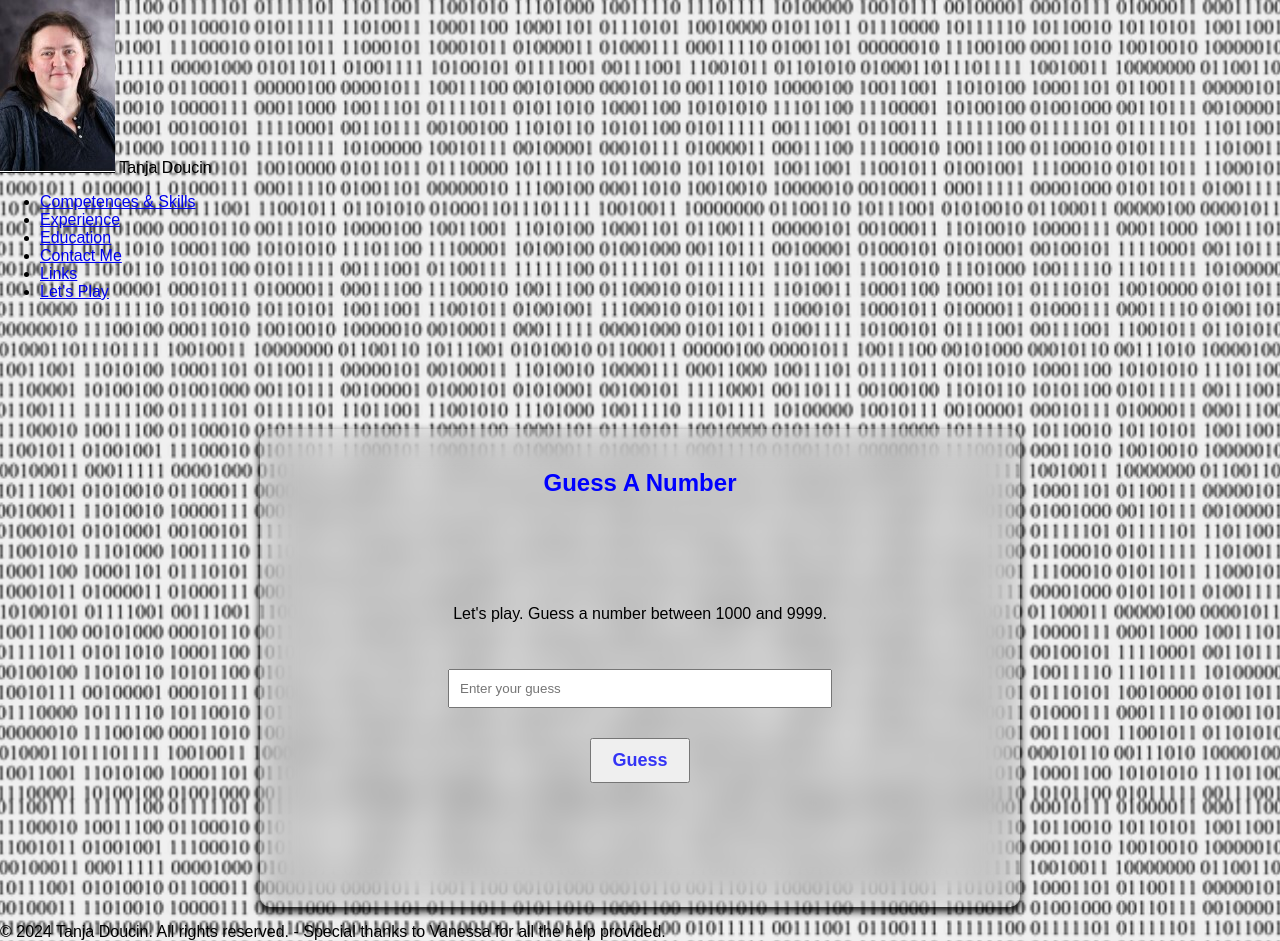
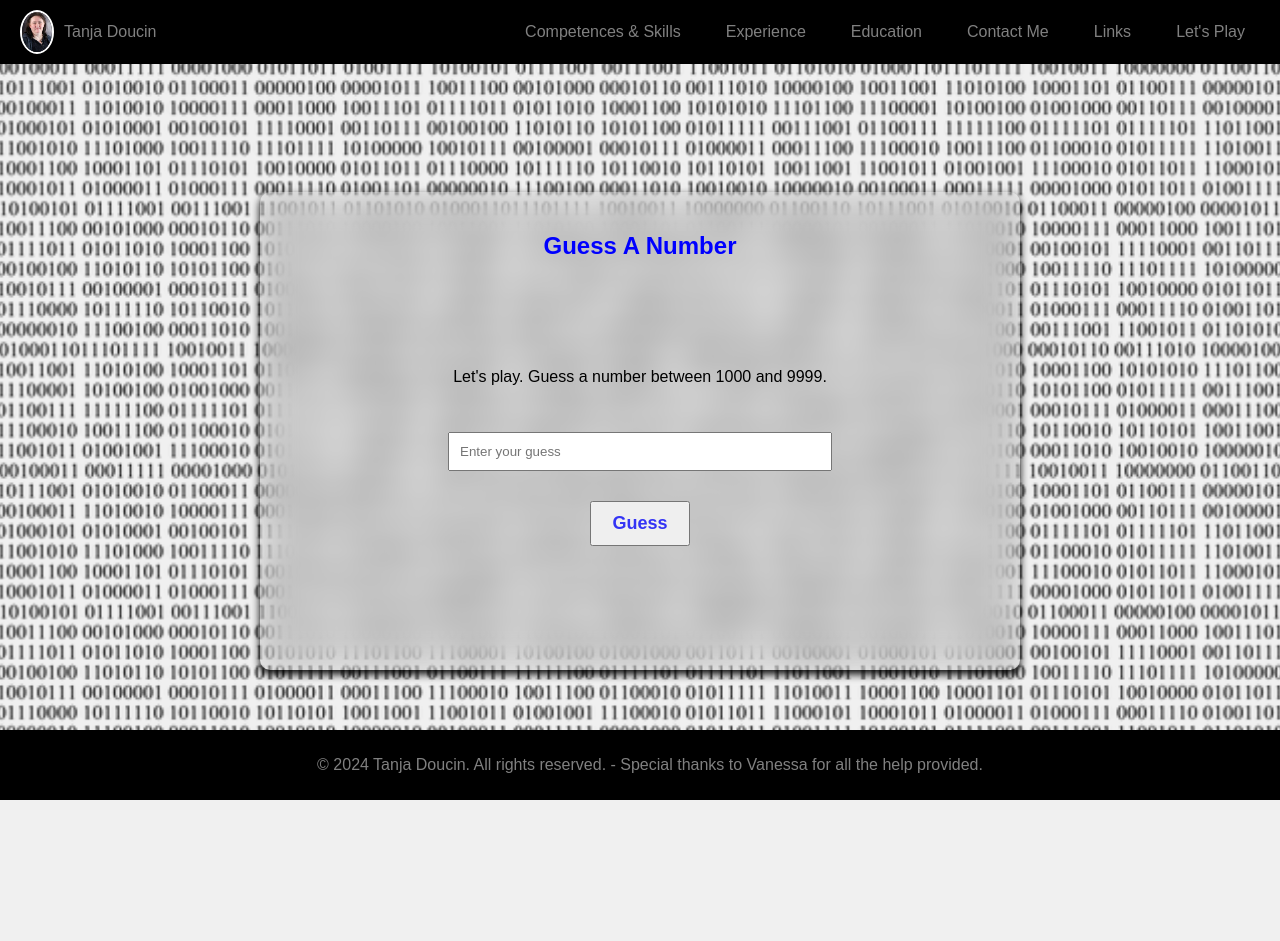
Before and after one commit to Myrdhana/TanjaDoucin, a plain HTML site: page game.html in a window 1280 px wide. After the commit the page ends 800 px from the top, so only its background shows below. Drawn offline with Linux system fonts and the light colour scheme.

Commit message:
Update styles_game.css

```diff
--- a/styles_game.css
+++ b/styles_game.css
@@ -36,3 +36,74 @@ button {
 #guessHistory {
     margin-top: 20px;
 }
+
+/* Navbar Styling */
+#navbar {
+    display: flex;
+    align-items: center;
+    justify-content: space-between;
+    background-color: black;
+    padding: 10px 20px;
+    color: grey;
+    font-family: Arial, sans-serif;
+}
+
+/* Profile Picture Styling */
+.profile-picture {
+    display: flex;
+    align-items: center;
+    gap: 10px;
+}
+
+.profile-picture img {
+    width: 30px;
+    height: 40px;
+    border-radius: 50%; /* Oval Shape */
+    object-fit: cover;
+    border: 2px solid white;
+}
+
+/* Navigation Links Styling */
+.nav-links {
+    display: flex;
+    gap: 15px;
+    list-style: none;
+    margin: 0;
+    padding: 0;
+}
+
+.nav-links li a {
+    color: grey;
+    text-decoration: none;
+    padding: 8px 15px;
+    border-radius: 5px;
+}
+
+.nav-links li a:hover {
+    background-color: #a4caf7;
+}
+
+/* Responsive Design */
+@media (max-width: 768px) {
+    #navbar {
+        flex-direction: column;
+        align-items: flex-start;
+    }
+    .nav-links {
+        flex-direction: column;
+        gap: 10px;
+    }
+}
+
+
+/* Footer styling (consistent background color with navbar) */
+#footer-container {
+    background-color: black; /* Same as navbar */
+    color: gray;
+    text-align: center;
+    padding: 10px;
+    position: fixed;
+    bottom: 0;
+    width: 100%;
+    height: auto;
+}
```
